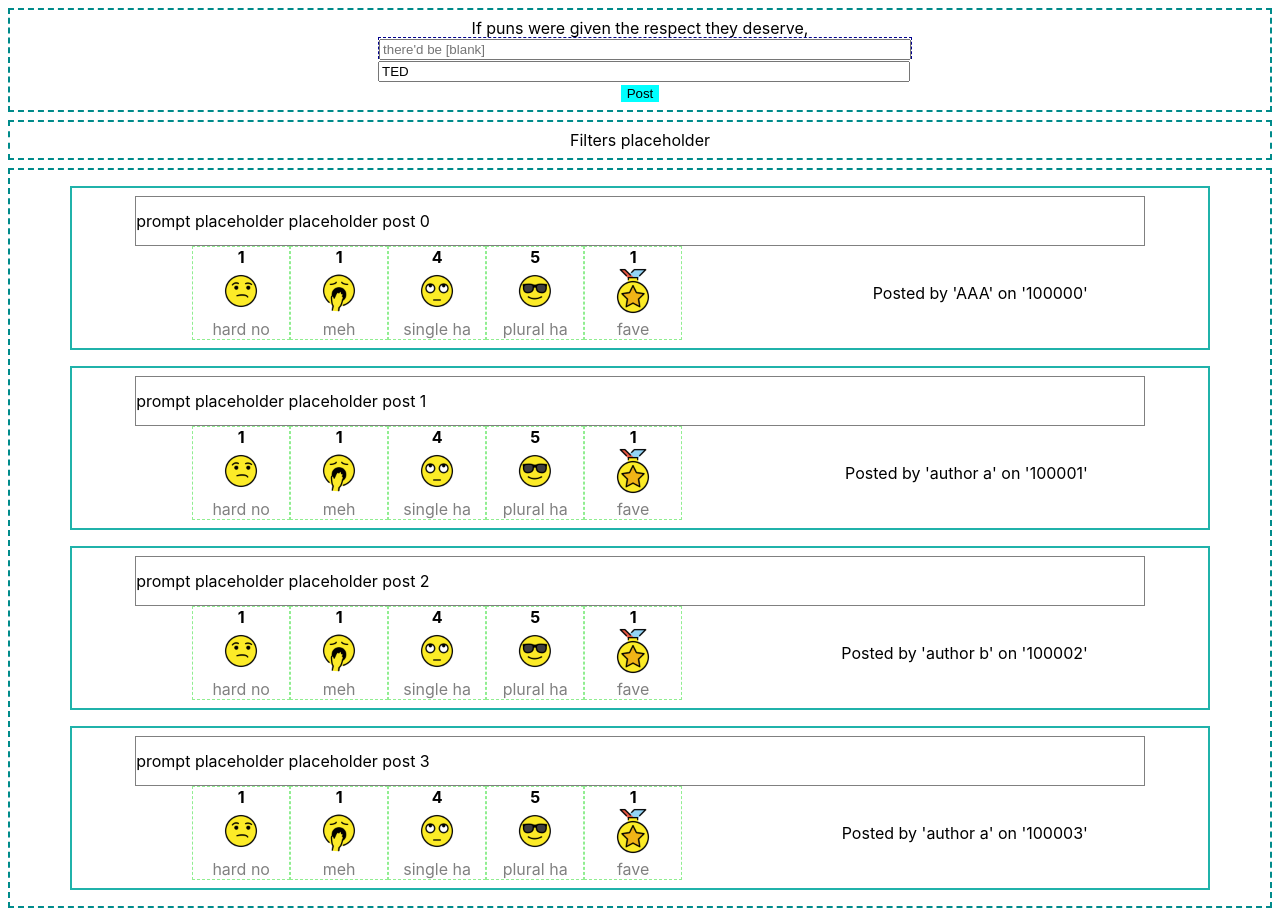
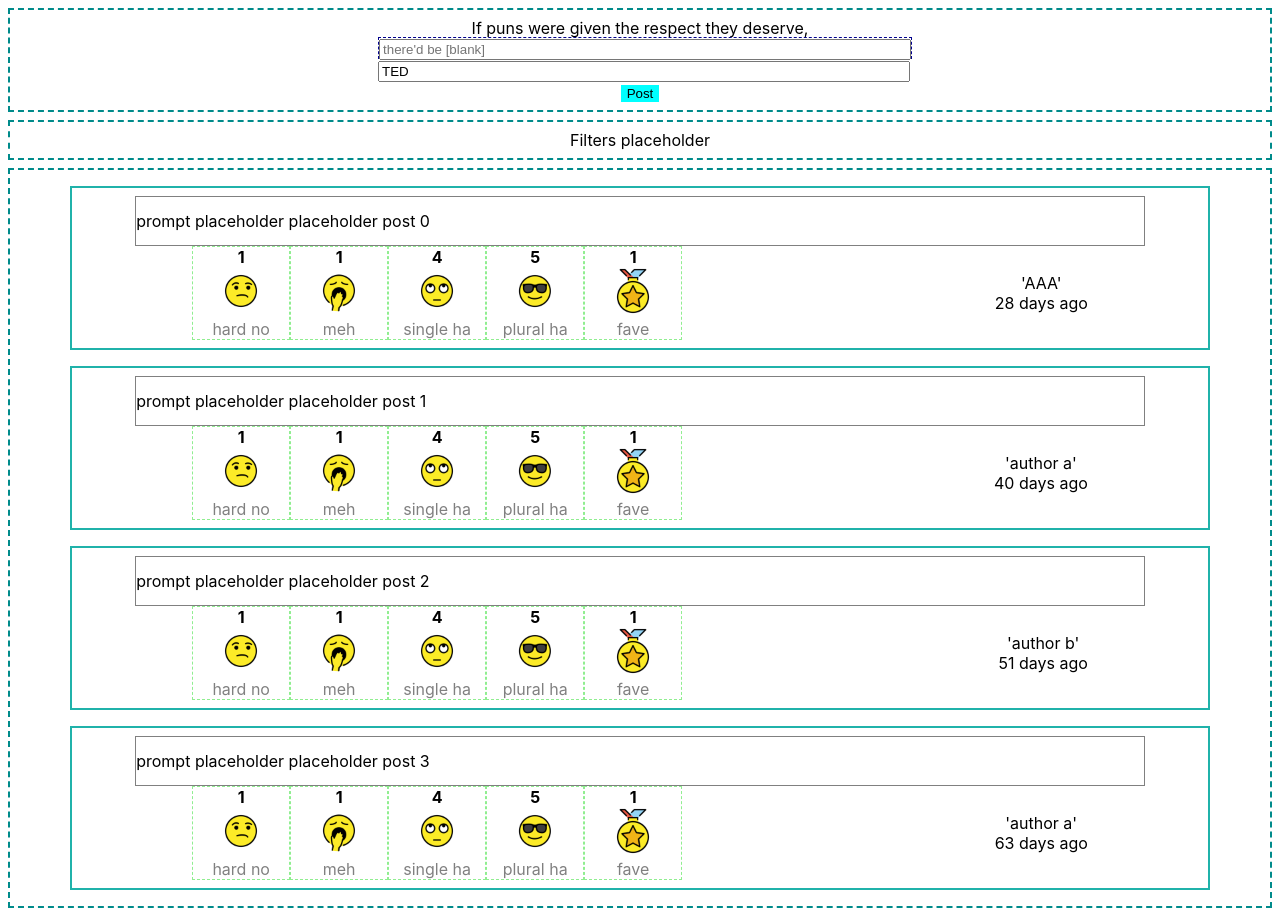
Before and after one commit to mradamt/punter, a React (Create React App) app: page / in a window 1280 px wide. Built offline with nearby package versions, Linux system fonts and the light colour scheme.

Commit message:
update timestamp to display '...days ago'

```diff
--- a/src/components/Post.jsx
+++ b/src/components/Post.jsx
@@ -4,6 +4,8 @@ import Reaction from './Reaction';
 import './sass-styles/Post.scss'
 
 export default function Post (props) {
+  const calculateAge = ms => Math.floor((Date.now() - ms) / 1000 / 60 / 60 / 24)
+
   const reactionsArray = props.reactionCounts.map((count, index) => {
     return <Reaction
       count={count}
@@ -20,9 +22,8 @@ export default function Post (props) {
           {reactionsArray}
         </div>
         <div className='author'>
-          <span>
-            Posted by '{props.author}' on '{props.timestamp}'
-          </span>
+          <div>'{props.author}'</div>
+          <div>{calculateAge(props.timestamp)} days ago</div>
         </div>
       </div>
     </div>
--- a/src/fauxdb.json
+++ b/src/fauxdb.json
@@ -8,7 +8,7 @@
       "reaction_counts": [1,1,4,5,1],
       "created_by": {
         "author": "AAA",
-        "timestamp": 100000
+        "timestamp": 1643000000000
       }
     },
     {
@@ -19,7 +19,7 @@
       "reaction_counts": [1,1,4,5,1],
       "created_by": {
         "author": "author a",
-        "timestamp": 100001
+        "timestamp": 1642000000000
       }
     },
     {
@@ -30,7 +30,7 @@
       "reaction_counts": [1,1,4,5,1],
       "created_by": {
         "author": "author b",
-        "timestamp": 100002
+        "timestamp": 1641000000000
       }
     },
     {
@@ -41,7 +41,7 @@
       "reaction_counts": [1,1,4,5,1],
       "created_by": {
         "author": "author a",
-        "timestamp": 100003
+        "timestamp": 1640000000000
       }
     }
   ],
```
